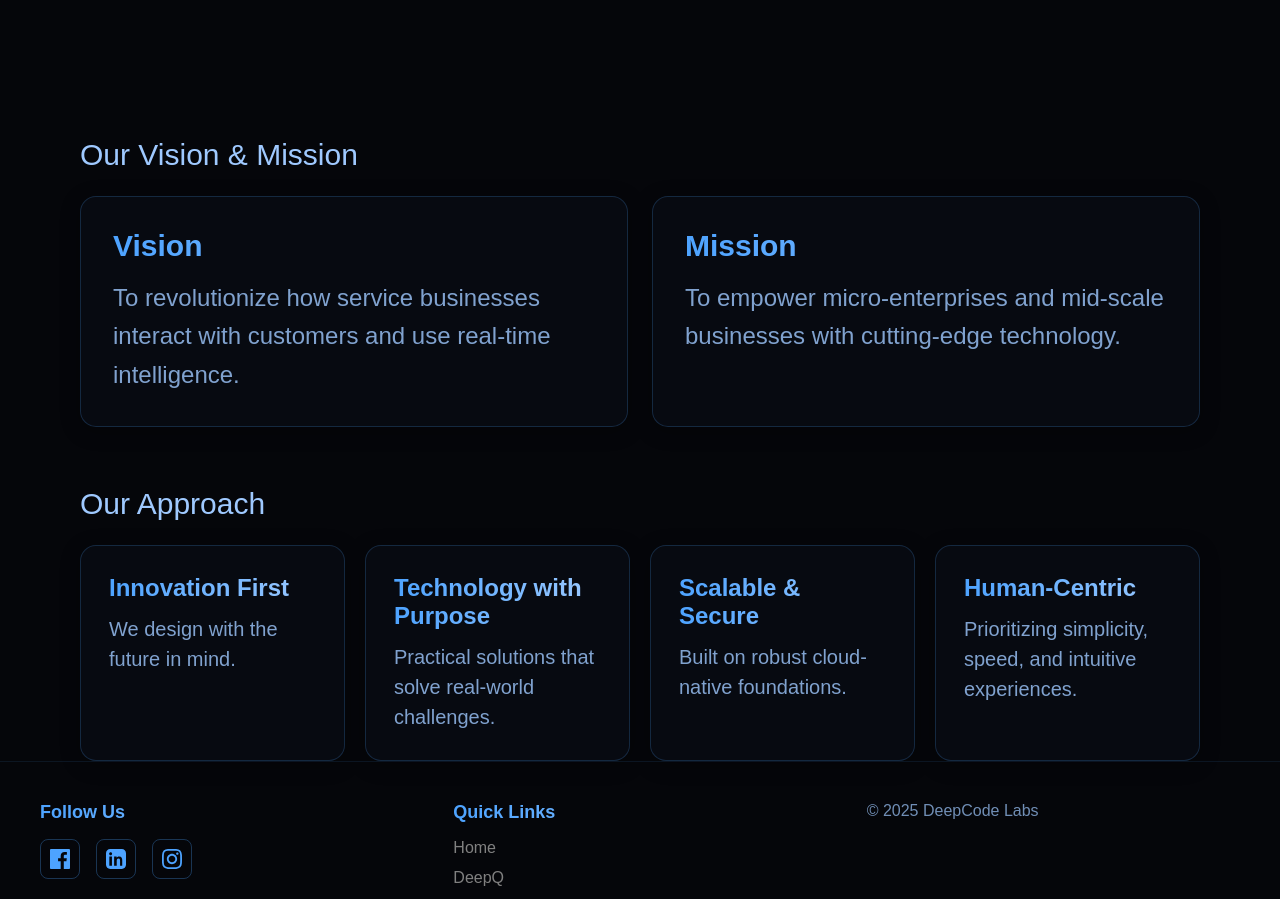
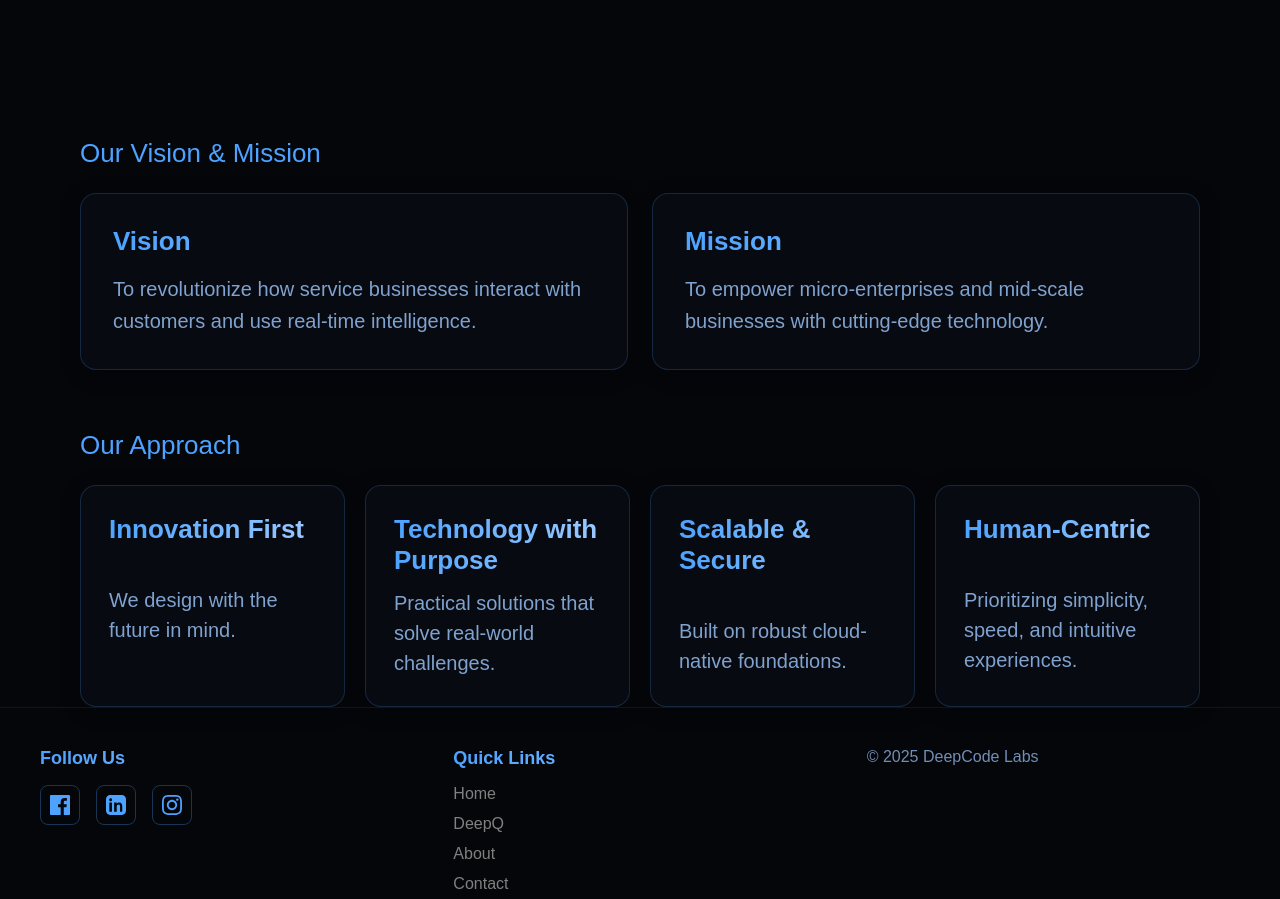
Before and after one commit to ramakalpasolutions-wq/deepq1, a Next.js app: page /about in a window 1280 px wide. Shown: the part 500-1399 px from the top of the page. Built offline with nearby package versions, Linux system fonts and the light colour scheme.

Commit message:
commite for hero section

```diff
--- a/src/app/about/page.js
+++ b/src/app/about/page.js
@@ -32,20 +32,20 @@ export default function AboutPage() {
 
       <section className="about-section fade-in-delayed">
         <div className="about-container">
-          <h2 className="section-title" style={{ fontSize: 30 }}>
+          <h2 className="section-title" style={{ fontSize: 26,color:"#4da3ff" ,fontweight:"bold"}}>
             Our Vision & Mission
           </h2>
 
           <div className="vision-mission-grid">
             <div className="vision-mission-card">
-              <h3>Vision</h3>
-              <p>
+              <h3 style={{fontSize:"26px"}}>Vision</h3>
+              <p style={{fontSize:"20px"}}>
                 To revolutionize how service businesses interact with customers and use real-time intelligence.
               </p>
             </div>
             <div className="vision-mission-card">
-              <h3>Mission</h3>
-              <p>
+              <h3 style={{fontSize:"26px"}}>Mission</h3>
+              <p style={{fontSize:"20px"}}>
                 To empower micro-enterprises and mid-scale businesses with cutting-edge technology.
               </p>
             </div>
@@ -55,25 +55,25 @@ export default function AboutPage() {
 
       <section className="about-section fade-in-delayed-2">
         <div className="about-container">
-          <h2 className="section-title" style={{ fontSize: 30 }}>
+          <h2 className="section-title" style={{ fontSize: 26 ,color:"#4da3ff" ,fontweight:"bold" }}>
             Our Approach
           </h2>
           <div className="approach-grid">
             <div className="approach-card hover-card">
-              <h4>Innovation First</h4>
-              <p>We design with the future in mind.</p>
+              <h4 style={{fontSize:"26px"}}>Innovation First</h4>
+              <p style={{fontSize:"20px",marginTop:"40px"}}>We design with the future in mind.</p>
             </div>
             <div className="approach-card hover-card">
-              <h4>Technology with Purpose</h4>
-              <p>Practical solutions that solve real-world challenges.</p>
+              <h4 style={{fontSize:"26px"}}>Technology with Purpose</h4>
+              <p style={{fontSize:"20px"}}>Practical solutions that solve real-world challenges.</p>
             </div>
             <div className="approach-card hover-card">
-              <h4>Scalable & Secure</h4>
-              <p>Built on robust cloud-native foundations.</p>
+              <h4 style={{fontSize:"26px"}}>Scalable & Secure</h4>
+              <p style={{fontSize:"20px",marginTop:"40px"}}>Built on robust cloud-native foundations.</p>
             </div>
             <div className="approach-card hover-card">
-              <h4>Human-Centric</h4>
-              <p>Prioritizing simplicity, speed, and intuitive experiences.</p>
+              <h4 style={{fontSize:"26px"}}>Human-Centric</h4>
+              <p style={{fontSize:"20px",marginTop:"40px"}}>Prioritizing simplicity, speed, and intuitive experiences.</p>
             </div>
           </div>
         </div>
--- a/src/app/deepq/page.js
+++ b/src/app/deepq/page.js
@@ -131,7 +131,7 @@ export default function DeepQPage() {
             digital-first flow systems that boost customer satisfaction and business productivity.
           </p>
 
-          <a href="/contact" className="btn ghost hover-outline" style={{ color: "white", marginTop: "24px", fontSize: "20px" }}>
+          <a href="/contact" className="btn ghost hover-outline" style={{ fontWeight:"bold",color: "white", marginTop: "24px", fontSize: "20px" }}>
             Contact DeepCode Labs
           </a>
         </section>
--- a/src/app/globals.css
+++ b/src/app/globals.css
@@ -956,6 +956,7 @@ section {
 
   .section-title {
     font-size: 28px;
+
   }
 
   /* ===== CAPABILITIES GRID 2x2 ON MOBILE ===== */
```
